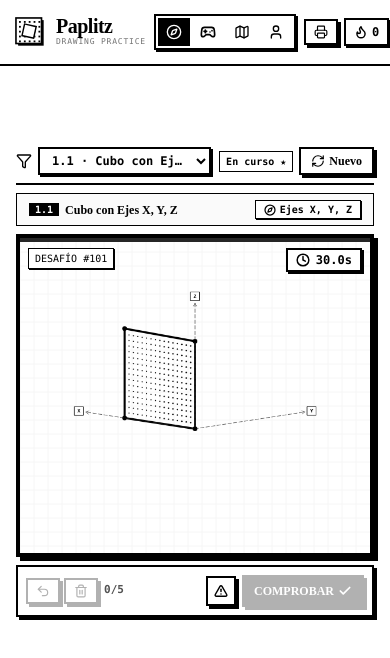
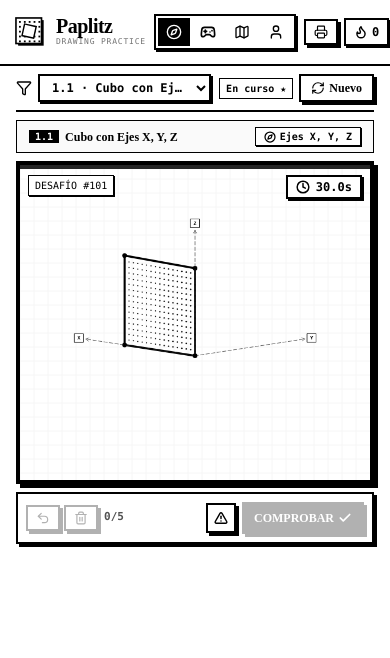
Before and after one commit to lazaro-guerrero-losada/paplitz, a React (Vite) app: page / in a window 390 px wide. Shown: the top 658 px of the page. Built offline with nearby package versions, Linux system fonts and the light colour scheme; the HTML template or start-up script is replaced by a standard one; a web font is replaced by a local one.

Commit message:
fix: stabilize canvas layout and prevent Cubito position shift on validation

```diff
--- a/src/App.tsx
+++ b/src/App.tsx
@@ -468,7 +468,7 @@ export function App() {
       <main className="flex-1 flex flex-col overflow-x-hidden">
         {/* PESTAÑA 1: HOME / PRÁCTICA RÁPIDA (TODO AL ALCANCE, SIN SCROLL) */}
         {activeTab === 'practice' && (
-          <div className="flex-1 w-full grid grid-cols-1 lg:grid-cols-[1fr_auto_1fr] items-center justify-items-center px-4 py-2 sm:py-3">
+          <div className="flex-1 w-full practice-grid px-4 py-2 sm:py-3">
             {/* Columna izquierda espaciadora para centrar matemáticamente el lienzo en el centro de la pantalla */}
             <div className="hidden lg:block w-full min-w-0" aria-hidden="true" />
 
@@ -476,7 +476,7 @@ export function App() {
             <div
               className="w-full min-w-0 flex flex-col items-center shrink-0 justify-self-center"
               style={{
-                maxWidth: 'min(100%, 600px, max(280px, calc((100vh - 290px) * 600 / 540)))',
+                width: 'min(100%, 600px, max(280px, calc((100vh - 330px) * 600 / 540)))',
               }}
             >
               {/* Barra superior compacta con Selector de Lección alineado 1:1 con el Camino */}
@@ -591,7 +591,7 @@ export function App() {
             </div>
 
             {/* Columna Lateral Derecha: Cubito (en el lateral derecho sin empujar el centro del lienzo) */}
-            <div className="w-full min-w-0 flex flex-col items-center justify-center shrink-0">
+            <div className="w-full min-w-0 flex flex-col items-center justify-center shrink-0 pt-16 sm:pt-20">
               <SenseiCubo
                 mood={avatarMood}
                 isDrawing={isUserDrawing}
--- a/src/components/DrawingCanvas.tsx
+++ b/src/components/DrawingCanvas.tsx
@@ -881,7 +881,7 @@ export const DrawingCanvas: React.FC<DrawingCanvasProps> = ({
     <div
       className="flex flex-col items-center select-none w-full mx-auto"
       style={{
-        maxWidth: 'min(100%, 600px, max(280px, calc((100vh - 290px) * 600 / 540)))',
+        width: 'min(100%, 600px, max(280px, calc((100vh - 330px) * 600 / 540)))',
       }}
     >
       {/* Contenedor responsivo del lienzo: aspecto 600/540 bloqueado 1:1 sin deformación ni márgenes invisibles */}
@@ -1044,7 +1044,7 @@ export const DrawingCanvas: React.FC<DrawingCanvasProps> = ({
 
       {/* Feedback técnico si se ha comprobado */}
       {feedback && (
-        <div className="w-full mt-1.5 px-3 py-1.5 border-2 border-black bg-neutral-50 flex flex-col gap-0.5 text-xs shadow-[2px_2px_0px_#000000] min-w-0">
+        <div className="w-full mt-1.5 px-3 py-1.5 border-2 border-black bg-neutral-50 flex flex-col gap-0.5 text-xs shadow-[2px_2px_0px_#000000] min-w-0 max-w-full overflow-hidden">
           <div className="flex items-center justify-between gap-2 min-w-0">
             <div className="flex items-center gap-2 truncate min-w-0 flex-1">
               <span
--- a/src/components/MinigamesView.tsx
+++ b/src/components/MinigamesView.tsx
@@ -956,14 +956,14 @@ export const MinigamesView: React.FC<MinigamesViewProps> = ({
   // 2. PANTALLA DE JUEGO ACTIVO O GAME OVER
   // ==========================================
   return (
-    <div className="flex-1 w-full grid grid-cols-1 lg:grid-cols-[1fr_auto_1fr] items-center justify-items-center px-4 py-2 select-none overflow-x-hidden">
+    <div className="flex-1 w-full practice-grid px-4 py-2 select-none overflow-x-hidden">
       {/* Columna izquierda espaciadora para centrar matemáticamente el lienzo en el centro de la pantalla */}
       <div className="hidden lg:block w-full min-w-0" aria-hidden="true" />
 
       <div
         className="w-full min-w-0 flex flex-col items-center relative shrink-0 justify-self-center"
         style={{
-          maxWidth: 'min(100%, 600px, max(280px, calc((100vh - 290px) * 600 / 540)))',
+          width: 'min(100%, 600px, max(280px, calc((100vh - 330px) * 600 / 540)))',
         }}
       >
         {/* BARRA SUPERIOR DE ESTADO ARCADE (HUD) */}
@@ -1327,7 +1327,7 @@ export const MinigamesView: React.FC<MinigamesViewProps> = ({
       )}
 
       {/* Columna Lateral Derecha: Cubito en Minijuegos (lateral, sin desplazar el centro del lienzo) */}
-      <div className="w-full min-w-0 flex flex-col items-center justify-center shrink-0">
+      <div className="w-full min-w-0 flex flex-col items-center justify-center shrink-0 pt-16 sm:pt-20">
         <SenseiCubo
           isDrawing={isDrawing}
           size={185}
--- a/src/components/avatar/SenseiCubo.tsx
+++ b/src/components/avatar/SenseiCubo.tsx
@@ -240,9 +240,8 @@ export const SenseiCubo: React.FC<SenseiCuboProps> = ({
     };
   }, []);
 
-  // Re-validar posición ante cambio de tamaño de ventana para que nunca quede fuera
-  useEffect(() => {
-    const handleResize = () => {
+  // Re-validar posición ante cambio de tamaño de ventana o validación para que nunca quede fuera
+  const clampCurrentPosition = useCallback(() => {
     if (!containerRef.current) return;
     if (dragOffsetRef.current.x === 0 && dragOffsetRef.current.y === 0) return;
 
@@ -263,11 +262,17 @@ export const SenseiCubo: React.FC<SenseiCuboProps> = ({
       setDragOffset({ x: newOffsetX, y: newOffsetY });
       containerRef.current.style.transform = `translate3d(${newOffsetX.toFixed(1)}px, ${newOffsetY.toFixed(1)}px, 0)`;
     }
-    };
+  }, [size]);
 
-    window.addEventListener('resize', handleResize);
-    return () => window.removeEventListener('resize', handleResize);
-  }, [size]);
+  useEffect(() => {
+    window.addEventListener('resize', clampCurrentPosition);
+    return () => window.removeEventListener('resize', clampCurrentPosition);
+  }, [clampCurrentPosition]);
+
+  // Asegurar que tras corregir (cambio de ánimo externo) Cubito permanezca en los límites válidos
+  useEffect(() => {
+    clampCurrentPosition();
+  }, [externalMood, clampCurrentPosition]);
 
   // ==========================================
   // GESTIÓN DE ARRASTRE (DRAGGING)
--- a/src/index.css
+++ b/src/index.css
@@ -130,3 +130,17 @@
 .cubito-tremor {
   animation: cubito-shiver 0.08s infinite ease-in-out;
 }
+
+/* Layout estable para la zona de práctica y minijuegos que bloquea el ancho del lienzo y la posición de Cubito */
+.practice-grid {
+  display: grid;
+  grid-template-columns: 1fr;
+  align-items: start;
+  justify-items: center;
+}
+
+@media (min-width: 1024px) {
+  .practice-grid {
+    grid-template-columns: 1fr min(100%, 600px, max(280px, calc((100vh - 330px) * 600 / 540))) 1fr;
+  }
+}
```
Lines whose indentation alone changed are shown as unchanged.
